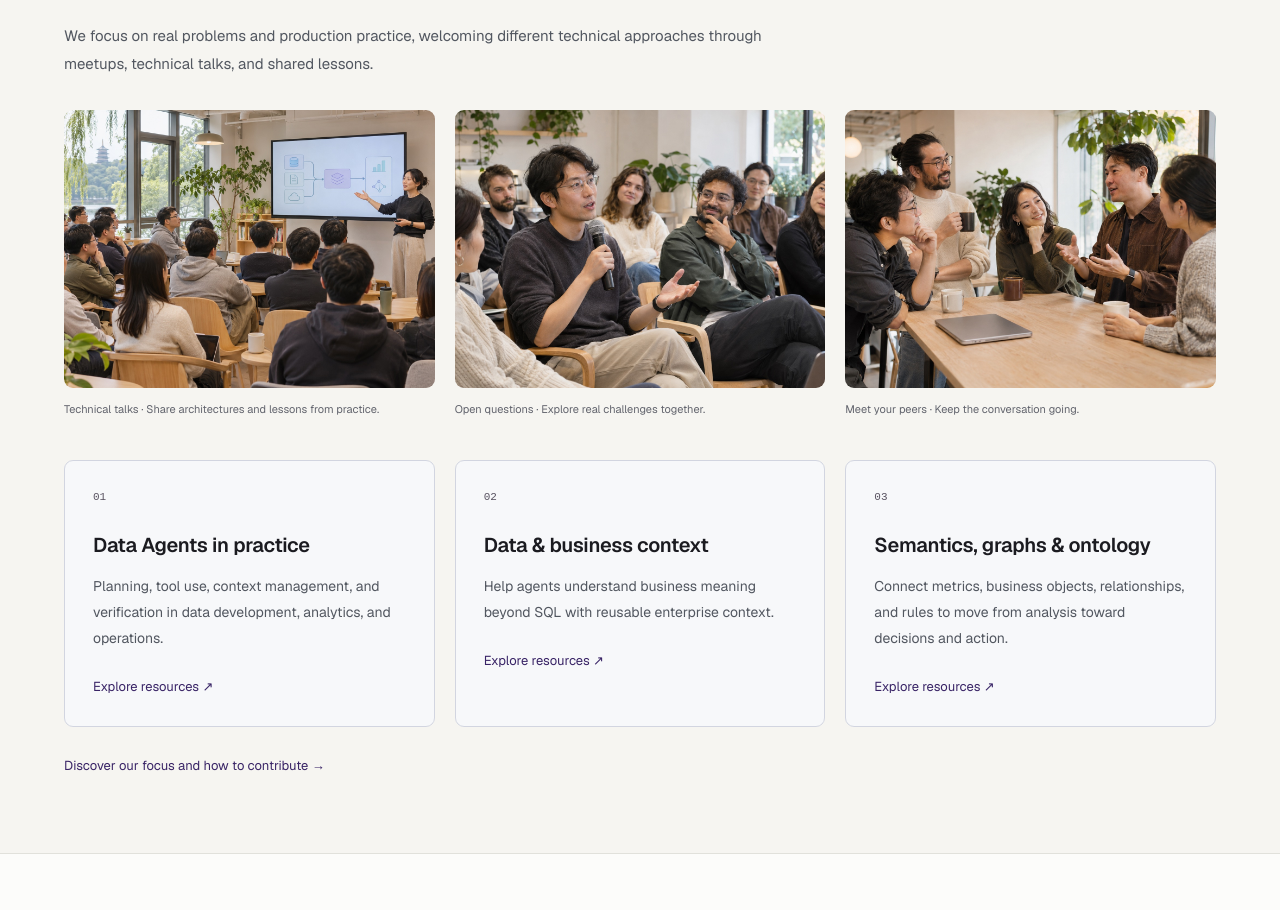
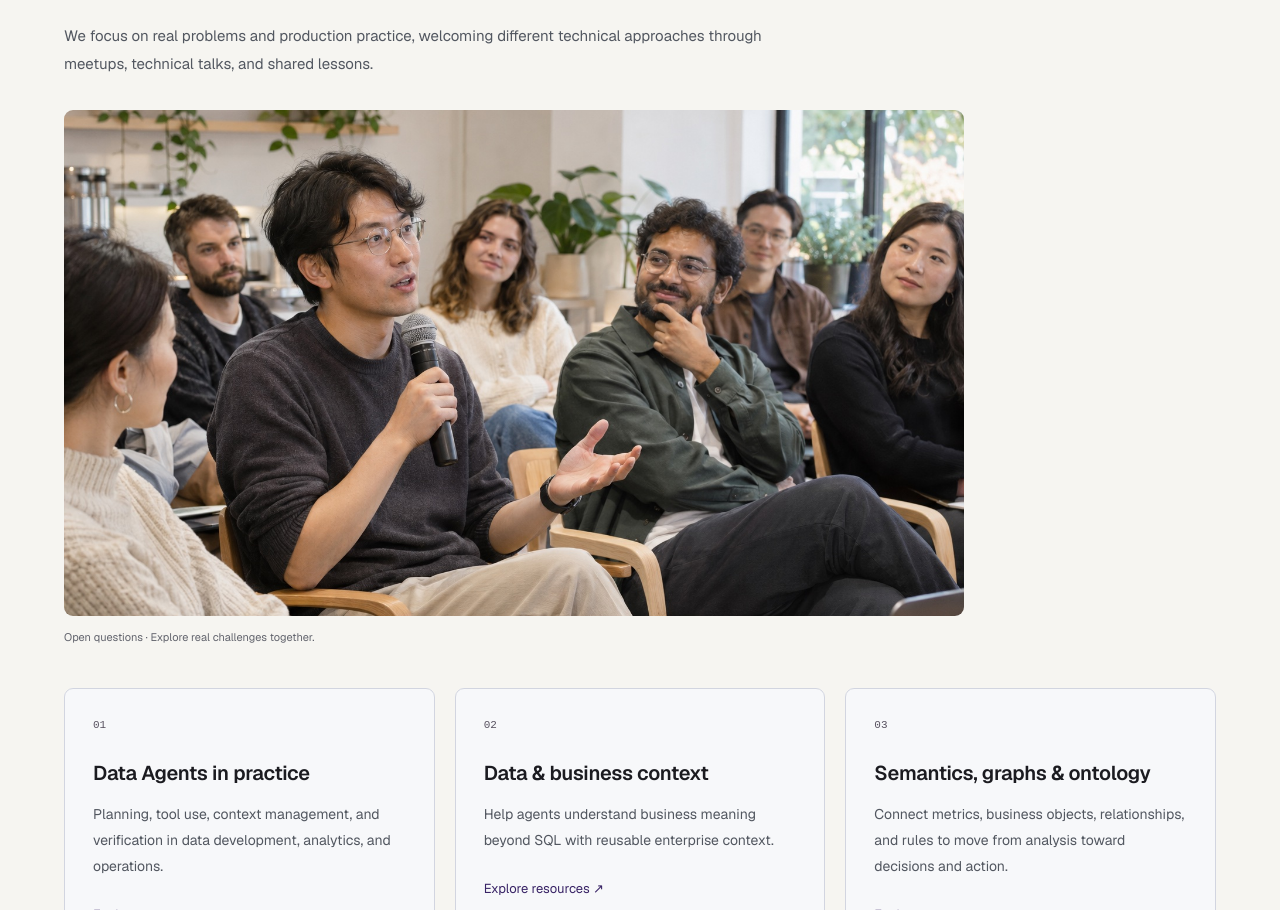
Before and after one commit to Datus-ai/agentic-data-stack-website, a Next.js app: page / in a window 1280 px wide. Shown: the part 974-1884 px from the top of the page. Built offline with nearby package versions, Linux system fonts and the light colour scheme.

Commit message:
Use a single discussion photo on the community homepage

```diff
--- a/app/globals.css
+++ b/app/globals.css
@@ -417,3 +417,6 @@ a, button, input, summary { -webkit-tap-highlight-color: transparent; }
 .community-meeting-format p { color:#62646d; font-size:13px; line-height:1.85; margin:9px 0 0; }
 .community-organizing-note { color:#62646d; max-width:760px; font-size:12px; line-height:1.9; margin:35px 0 26px; }
 @media(max-width:760px) { .community-organizing-intro { grid-template-columns:1fr; gap:28px; } .community-photos { grid-template-columns:1fr; gap:24px; } .community-photos-banner img { aspect-ratio:4/3; } }
+
+.community-photos-single { grid-template-columns:1fr; max-width:900px; }
+.community-photos-single img { aspect-ratio:16/9; object-position:center 35%; }
--- a/components/community/CommunityPhotos.tsx
+++ b/components/community/CommunityPhotos.tsx
@@ -21,9 +21,9 @@ export const communityPhotos: CommunityPhoto[] = [
 ];
 
 export default function CommunityPhotos({ locale, banner = false }: { locale: Locale; banner?: boolean }) {
-  const photos = banner ? communityPhotos.slice(0, 1) : communityPhotos.slice(0, 3);
+  const photos = banner ? communityPhotos.slice(0, 1) : communityPhotos.slice(1, 2);
   if (!photos.length) return null;
-  return <div className={`community-photos${banner ? " community-photos-banner" : ""}`}>
+  return <div className={`community-photos${banner ? " community-photos-banner" : " community-photos-single"}`}>
     {photos.map(photo => <figure key={photo.src}>
       <img src={photo.src} alt={photo.alt[locale]} width={banner ? 1440 : 800} height={banner ? 720 : 600} loading="lazy"/>
       <figcaption>{photo.caption[locale]}</figcaption>
```
